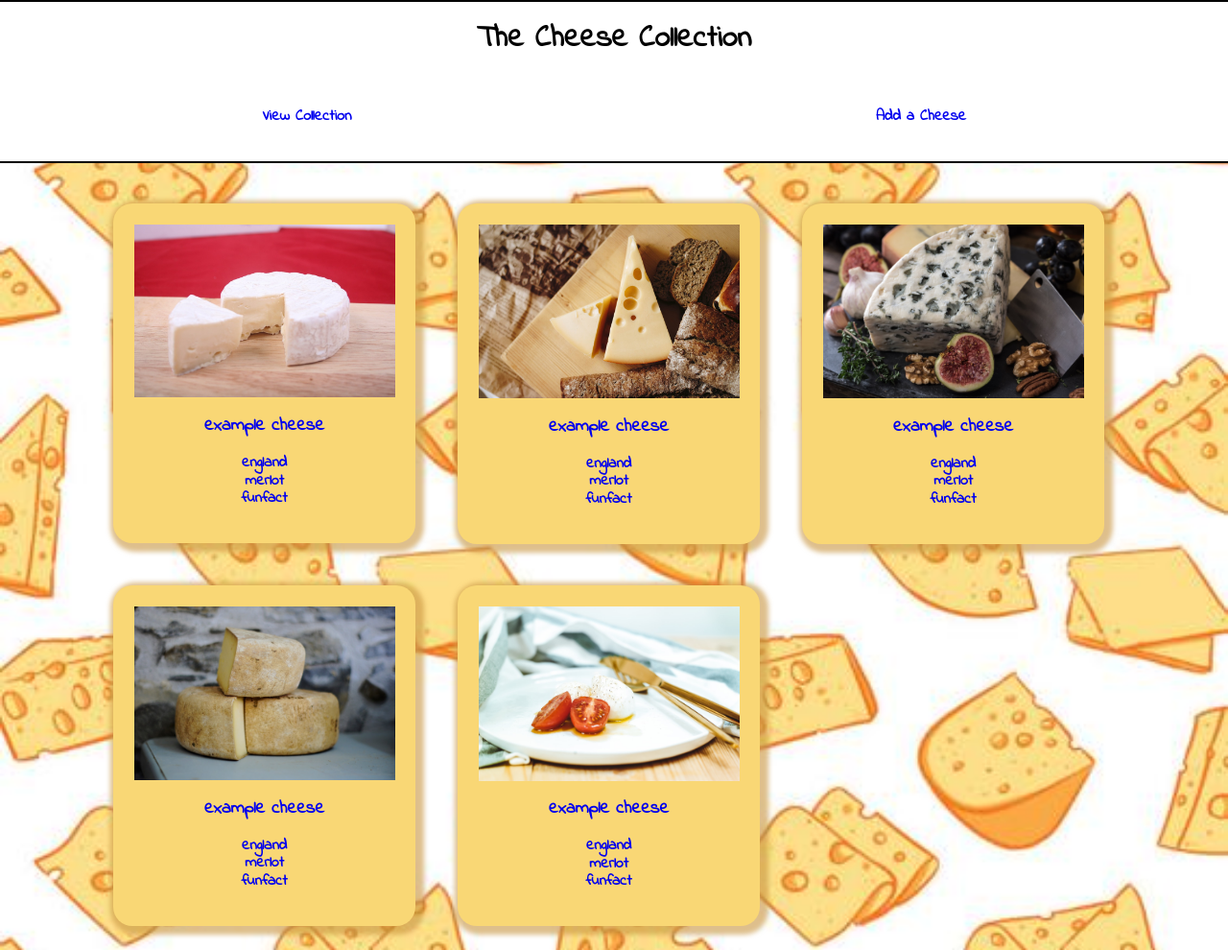
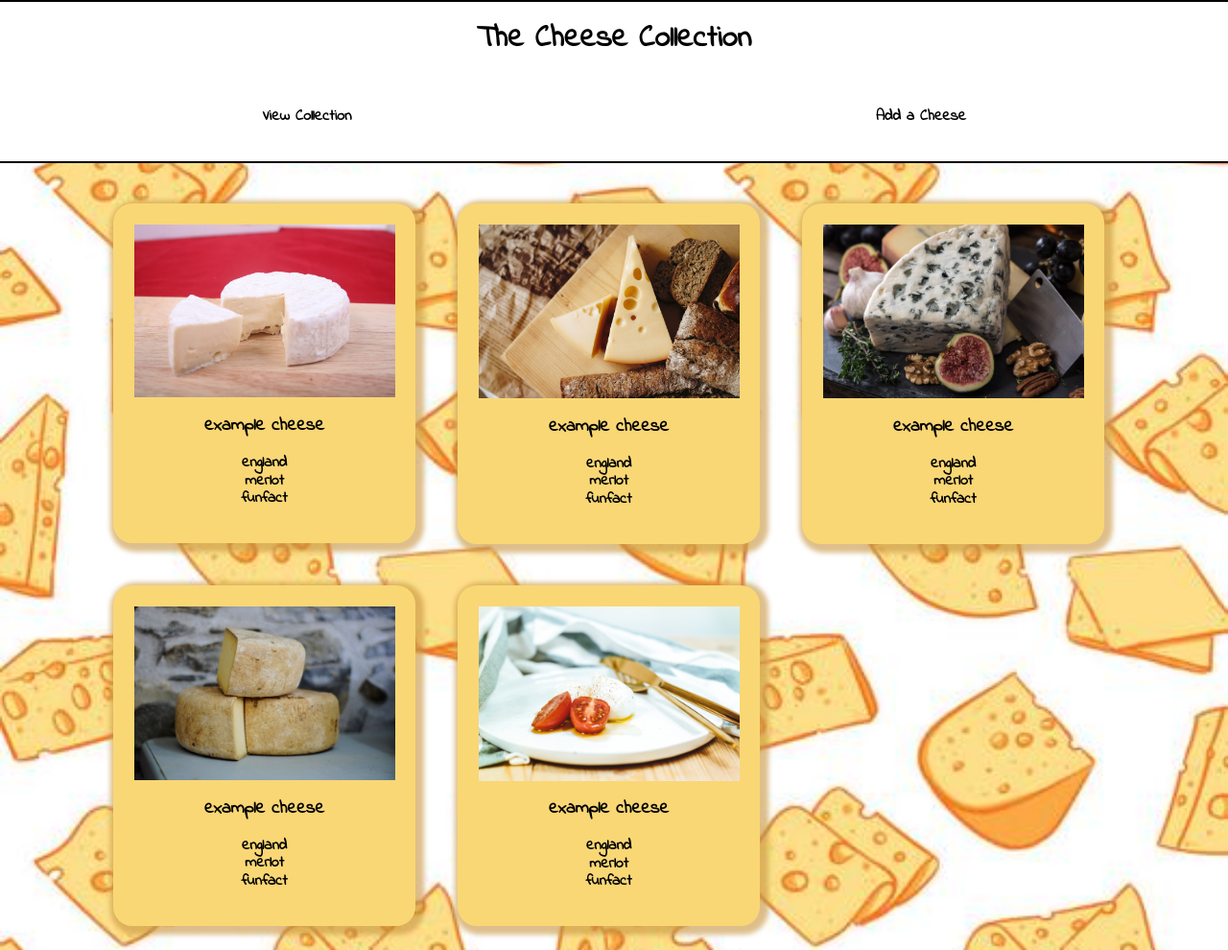
Before and after one commit to daniellaskinner/collectionApp, a PHP site: page / in a window 1280 px wide. Shown: the whole page at 96% size. Run offline with PHP 8.4, Linux system fonts and the light colour scheme.

Commit message:
fixed bugs from code review

```diff
--- a/styles.css
+++ b/styles.css
@@ -52,9 +52,10 @@ a:hover, a:active, a:visited, a:focus {
     color: rgb(0, 0, 0);
 }
 
-ul, a {
+ul, li, a, h3 {
     list-style: none;
     text-decoration: none;
+    color: rgb(0,0,0);
 }
 
 .container {
```
